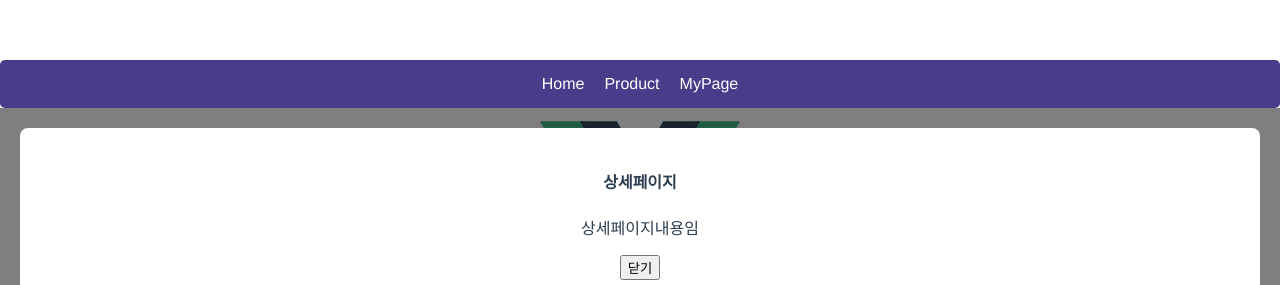
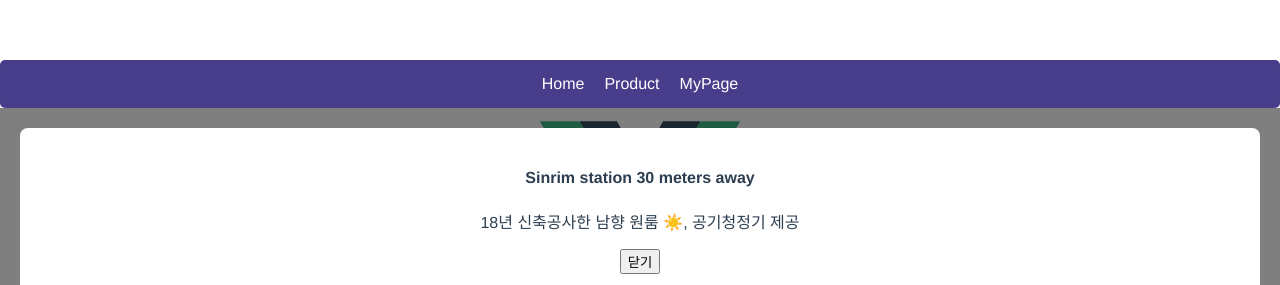
Before and after one commit to mingzzi96/vuedongsan, a Vue app: page / in a window 1280 px wide. Both pictures are taken after a click on the element "Sinrim station 30 meters away". Shown: the top 285 px of the page. Built offline with nearby package versions, Linux system fonts and the light colour scheme.

Commit message:
feat: 모달 상세 띄우기

```diff
--- a/src/App.vue
+++ b/src/App.vue
@@ -5,9 +5,9 @@
 
   <div class="black-bg" v-if="isOpen === true">
     <div class="white-bg">
-      <h4>상세페이지</h4>
-      <p>상세페이지내용임</p>
-      <button @click="isOpen = false">닫기</button>
+      <h4>{{products[clickedProductIndex].title}}</h4>
+      <p>{{products[clickedProductIndex].content}}</p>
+      <button @click="closeModal">닫기</button>
     </div>
   </div>
 
@@ -15,7 +15,7 @@
   <ul>
     <li v-for="(product, i) in products" :key="product.id" :id="product.title+product.id">
       <img :src="product.image" :alt="product.title + '이미지'" srcset="">
-      <h4 @click="isOpen = true">{{product.title}}</h4>
+      <h4 @click="openModal(i)">{{product.title}}</h4>
       <p>{{product.price}}원</p>
       <span>{{product.content}}</span>
       <div>
@@ -28,15 +28,16 @@
 
 <script>
 
-import onerooms from './assets/oneroom.js';
+import oneRooms from './assets/oneroom.js';
 
 export default {
   name: 'App',
   data(){
     return {
+      clickedProductIndex:0,
       isOpen: false,
       menus: ['Home', 'Product', 'MyPage'],
-      products : onerooms
+      products : oneRooms
     }
   },
   components: {
@@ -44,6 +45,14 @@ export default {
   methods: {
     increase(index){
       this.products[index].count += 1
+    },
+    openModal(index) {
+      this.isOpen = true;
+      this.clickedProductIndex = index;
+    },
+    closeModal() {
+      this.isOpen = false;
+      this.clickedProductIndex = 0;
     }
   }
 }
```
